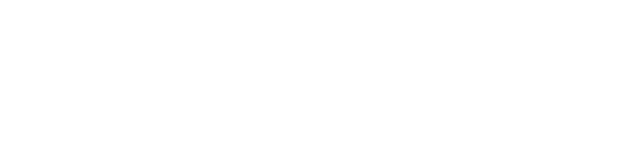
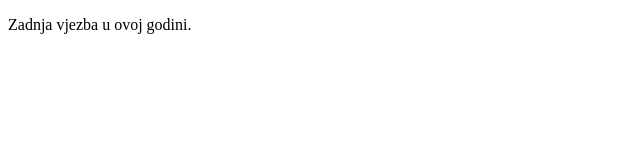
Before and after one commit to lajosandris/vjezba_2022, a plain HTML site: page index.html in a window 1280 px wide. Shown: the whole page, without its empty margins (0-640 px from the left). Drawn offline with Linux system fonts and the light colour scheme.

Commit message:
Tekst sam dodao

```diff
--- a/index.html
+++ b/index.html
@@ -4,9 +4,9 @@
     <meta charset="UTF-8">
     <meta http-equiv="X-UA-Compatible">
     <meta name="viewport" content="width=device-width, initial-scale=1.0">
-    <title>Document</title>
+    <title>Vjezba 2022</title>
 </head>
 <body>
-
+    <p> Zadnja vjezba u ovoj godini.</p>
 </body>
 </html>
```
